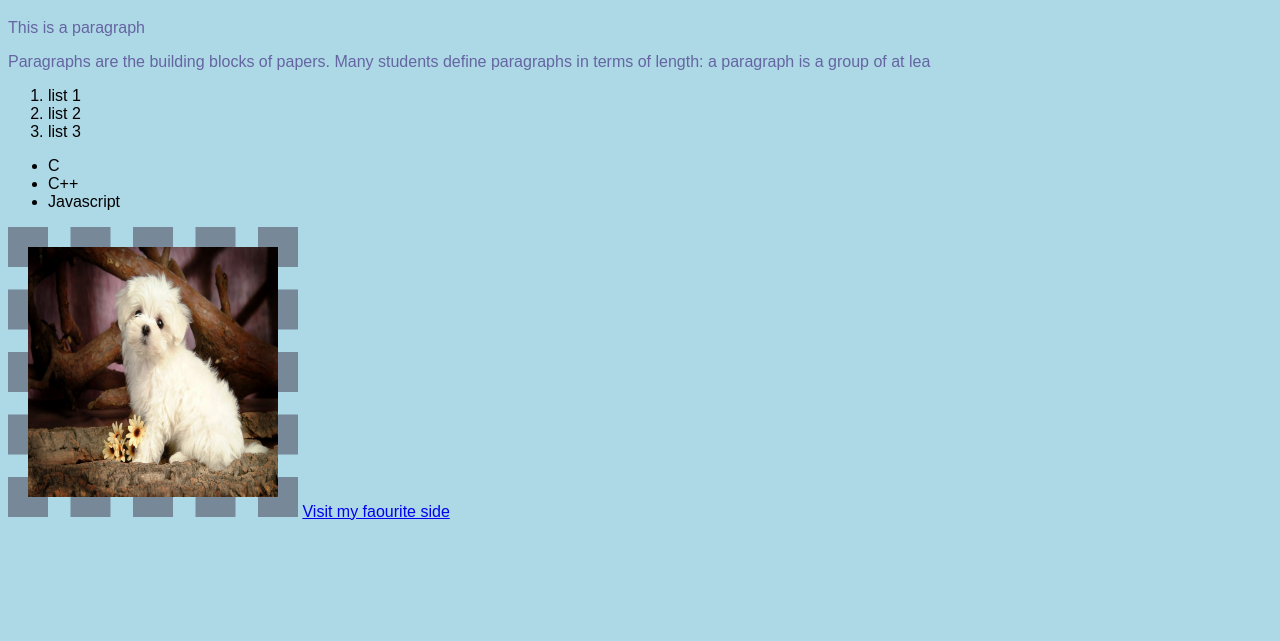
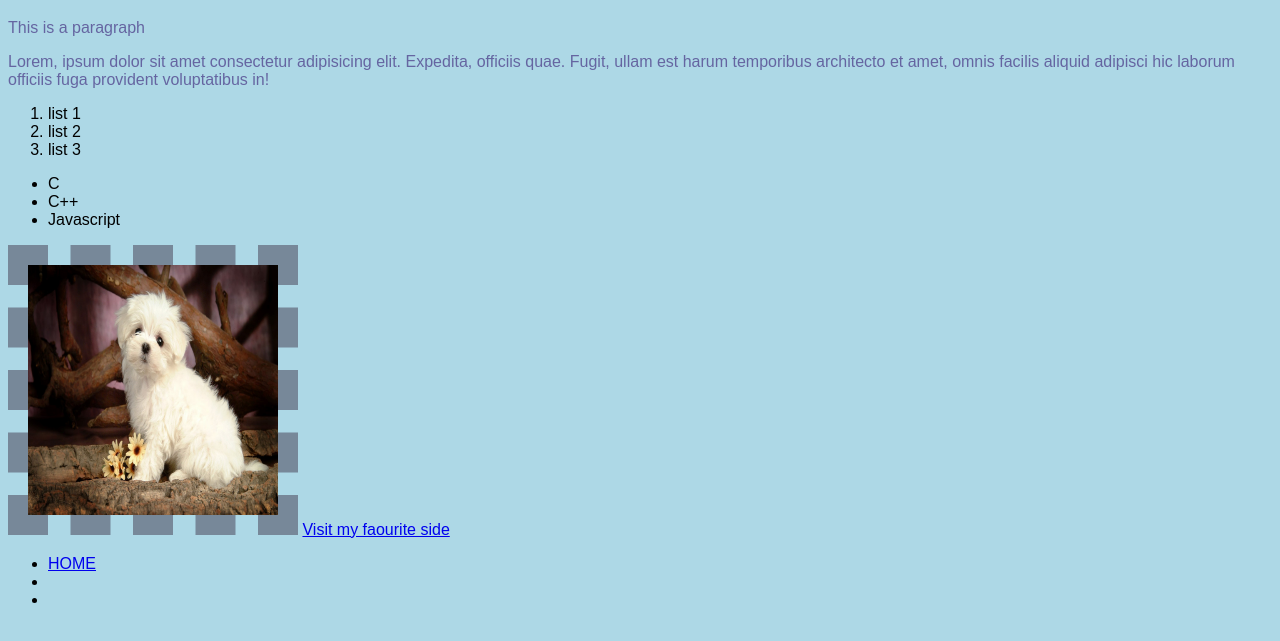
Before and after one commit to SimranRout87/NextgenDevHouse, a plain HTML site: page 01_html/index.html in a window 1280 px wide. Shown: the part 61-702 px from the top of the page. Drawn offline with Linux system fonts and the light colour scheme.

Commit message:
add:nav bar

```diff
--- a/01_html/index.html
+++ b/01_html/index.html
@@ -23,8 +23,9 @@
     <h1>This is my webpage</h1>
     <p>This is a paragraph</p>
     <p>
-      Paragraphs are the building blocks of papers. Many students define
-      paragraphs in terms of length: a paragraph is a group of at lea
+      Lorem, ipsum dolor sit amet consectetur adipisicing elit.
+       Expedita, officiis quae. Fugit, ullam est harum temporibus architecto et amet, omnis facilis aliquid
+       adipisci hic laborum officiis fuga provident voluptatibus in!
     </p>
     <!--creating list-->
     <ol>
@@ -44,7 +45,13 @@
    <!--adding links-->
    <a href="https://images.search.yahoo.com/search/images;_ylt=AwrjW6bv01JmZCMNoeJXNyoA;_ylu=Y29sbwNncTEEcG9zAzEEdnRpZAMEc2VjA3BpdnM-?p=a+dog+picture&fr2=piv-web&type=E210US0G0&fr=mcafee#id=2&iurl=http%3A%2F%2Fwww.wallpaperbetter.com%2Fwallpaper%2F524%2F805%2F269%2Fcute-puppy-dog-pet-face-hand-1080P-wallpaper.jpg&action=click" target="_blank">Visit my faourite side</a>
 
-
+<nav>
+  <ul>
+    <li><a href="http://www.google.co.in/">HOME</a></li>
+    <li></li>
+    <li></li>
+  </ul>
+</nav>
 
 
 
```
